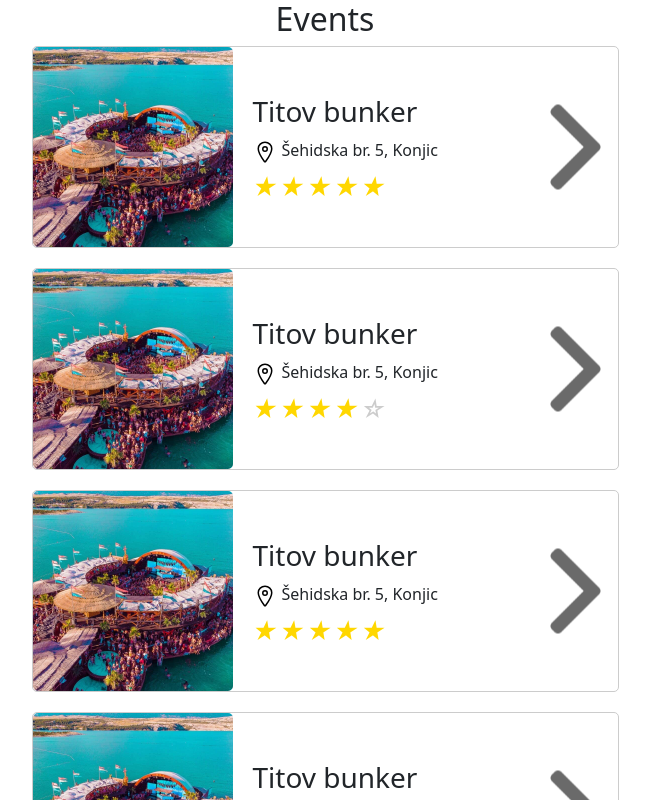
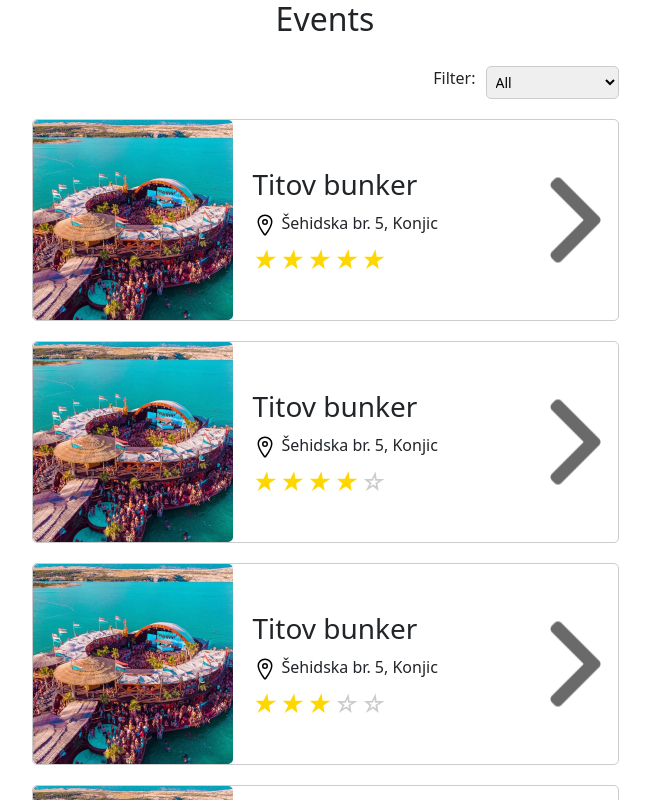
Before and after one commit to Sabinapa/yugo-events-frontend, a React (Create React App) app: page /events in a window 1280 px wide. Shown: the top 800 px of the page, without its empty margins (315-965 px from the left). Built offline with nearby package versions, Linux system fonts and the light colour scheme.

Commit message:
Added filter to events

```diff
--- a/src/App.css
+++ b/src/App.css
@@ -28,6 +28,11 @@
   color: #61dafb;
 }
 
+.Yugo-events {
+  display: flex;
+  justify-content: center;
+}
+
 @keyframes App-logo-spin {
   from {
     transform: rotate(0deg);
--- a/src/components/events.js
+++ b/src/components/events.js
@@ -1,8 +1,8 @@
-import React from 'react';
+import React, { useState } from 'react';
 import '../styles/events.css'
 const EventsPage = () => {
     // Primeri eventov
-    const events = [
+    const eventsData = [
         {
             id: 1,
             name: 'Titov bunker',
@@ -22,14 +22,14 @@ const EventsPage = () => {
             name: 'Titov bunker',
             image: '/images/zrce-hr.jpg',
             location: 'Šehidska br. 5, Konjic',
-            review: 4.2,
+            review: 2.2,
         },
         {
             id: 4,
             name: 'Titov bunker',
             image: '/images/zrce-hr.jpg',
             location: 'Šehidska br. 5, Konjic',
-            review: 4.7,
+            review: 1.2,
         },
         {
             id: 5,
@@ -39,6 +39,19 @@ const EventsPage = () => {
             review: 4.0,
         },
     ];
+
+    // State for the selected filter option
+    const [selectedFilter, setSelectedFilter] = useState('all');
+
+    // Filtered events based on the selected filter option
+    let filteredEvents = selectedFilter === 'highest-review'
+        ? [...eventsData].sort((a, b) => b.review - a.review) // Sort by review score in descending order
+        : eventsData;
+
+    // Event handler for changing the filter
+    const handleFilterChange = (event) => {
+        setSelectedFilter(event.target.value);
+    };
 
     const renderStars = (rating) => {
         const stars = [];
@@ -62,10 +75,17 @@ const EventsPage = () => {
     };
 
     return (
-        <div>
+        <div className="events-page">
             <h2>Events</h2>
+            <div className="filter-container">
+                <label htmlFor="filter">Filter:</label>
+                <select id="filter" value={selectedFilter} onChange={handleFilterChange}>
+                    <option value="all">All</option>
+                    <option value="highest-review">Highest Review</option>
+                </select>
+            </div>
             <div className="events-container">
-                {events.map(event => (
+                {filteredEvents.map(event => (
                     <div key={event.id} className="event-card">
                         <img src={event.image} alt={event.name} className="event-image" />
                         <div className="event-details">
--- a/src/styles/events.css
+++ b/src/styles/events.css
@@ -85,11 +85,39 @@
 
 }
 
+/* EventsPage.css */
+
+/* Filter container */
+.filter-container {
+    display: flex;
+    margin-top: 20px;
+    margin-bottom: 20px; /* Add spacing between filter container and events container */
+    justify-content: right;
+}
+
+/* Filter label */
+.filter-container label {
+    margin-right: 10px; /* Add spacing between label and select */
+}
+
+/* Filter select */
+.filter-container select {
+    padding: 5px; /* Add padding to select */
+    font-size: 14px; /* Adjust font size */
+    border: 1px solid #ccc; /* Add border */
+    border-radius: 5px; /* Add border radius */
+}
+
+.events-page {
+    display: flex;
+    max-width: 60%;
+    flex-direction: column;
+    align-content: center;
+    justify-content: center;
+}
+
 @media screen and (max-width: 768px) {
     /* Adjust styles for smaller screens */
-    .events-container {
-        padding: 0 20px; /* Add padding to the container */
-    }
 
     .event-card {
         width: 100%;
@@ -106,4 +134,8 @@
     .right-arrow-icon {
         display: none;
     }
+
+    .events-page {
+        max-width: 100%;
+    }
 }
```
